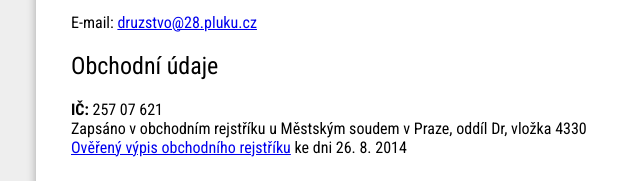
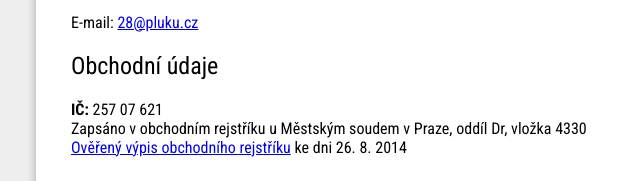
Before and after one commit to jakubboucek/28.pluku.cz, a plain HTML site: page index.html in a window 1280 px wide. Shown: the part 416-597 px from the top of the page, 104-744 px from the left. Drawn offline with nearby package versions, Linux system fonts and the light colour scheme.

Commit message:
Change email address

```diff
--- a/index.html
+++ b/index.html
@@ -42,7 +42,7 @@
 			<p><strong>Bytové družstvo 28. pluku 885/10</strong><br>
 				28. Pluku 885/10<br>
 				101 00 Praha 10</p>
-			<p>E-mail: <a href="mailto:druzstvo@28.pluku.cz">druzstvo@28.pluku.cz</a></p>
+			<p>E-mail: <a href="mailto:28@pluku.cz">28@pluku.cz</a></p>
 			<h2>Obchodní údaje</h2>
 			<p><strong>IČ:</strong> 257 07 621<br>
 				Zapsáno v obchodním rejstříku u Městským soudem v Praze, oddíl Dr, vložka 4330<br>
```
